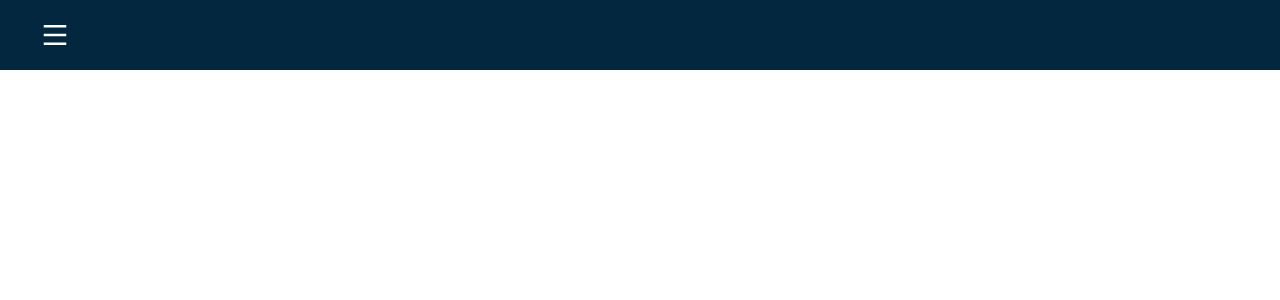
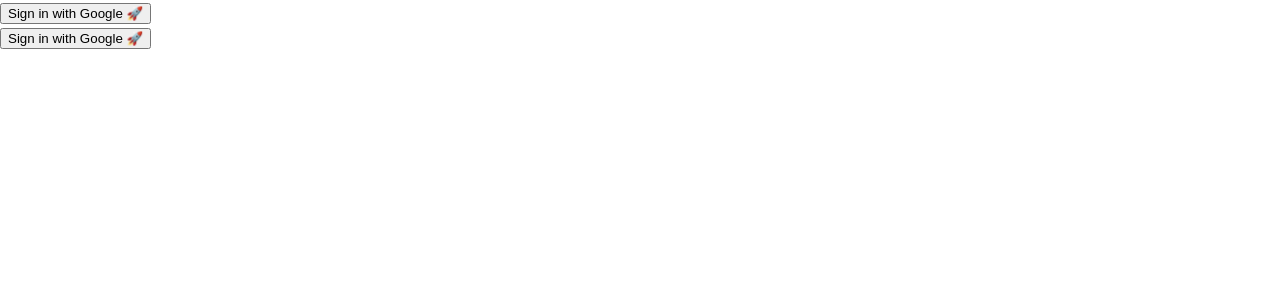
Before and after one commit to sravanmaichrla/placement-app, a React (Create React App) app: page /login in a window 1280 px wide. Shown: the top 300 px of the page. Built offline with nearby package versions, Linux system fonts and the light colour scheme.

Commit message:
second commit

```diff
--- a/src/App.jsx
+++ b/src/App.jsx
@@ -14,24 +14,25 @@
 import { useState } from 'react';
 
 function App() {
-  const [showMenu, setShowMenu] = useState(false);
+  // const [showMenu, setShowMenu] = useState(false);
   return (
 <BrowserRouter>
 <GoogleOAuthProvider clientId="146252088511-iel0g4aggqv0omaa3hprk13m2cr1qjba.apps.googleusercontent.com">
     <div className='pp'>
-      <header>
+      {/* <header>
         <div className='headerPart'>
-        {/* <div><img src={logo} alt='college logo' className='logo'/></div> */}
+        <div><img src={logo} alt='college logo' className='logo'/></div>
         <div><RiMenuFill onClick={()=> {setShowMenu(!showMenu)}} onMouseOver={()=> {setShowMenu(!showMenu)}} className='menuIcon '/></div>
-        {/* onClick={()=> {setShowMenu(!showMenu)}} */}
-        {/* <div className='cilckprofile'><CgProfile /></div>  */}
+        onClick={()=> {setShowMenu(!showMenu)}}
+        <div className='cilckprofile'><CgProfile /></div>
         </div>
-      </header>
-       <Navbar show = {showMenu}/>
+      </header> */}
+       {/* <Navbar show = {showMenu}/> */}
+       <Login/>
        <div className='main'>
           <Routes>
            <Route path="/login" element={<Login />} />
-          <Route path="/" element={<Dashboard />} />
+          <Route path="/dashboard" element={<Dashboard />} />
           <Route path="/profile" element={<ProfilePage />} />
 
           </Routes>
--- a/src/pages/Login.jsx
+++ b/src/pages/Login.jsx
@@ -6,23 +6,29 @@
 
 function Login() {
     const [showLogin, setShowLogin] = useState(false);
-    const responseSucess = (credentialResponse) => {
-        setShowLogin(true);
-        const decoded = jwtDecode(credentialResponse.credential);
-        console.log(decoded);
-        // setShowLogout(true);
-      };
+    // const responseSucess = (credentialResponse) => {
+    //     setShowLogin(true);
+    //     const decoded = jwtDecode(credentialResponse.credential);
+    //     console.log(decoded);
+    //     // setShowLogout(true);
+    //   };
 
-      const responseFailure = () => {
-        console.log("login is not sucesss");
-      };
+    //   const responseFailure = () => {
+    //     console.log("login is not sucesss");
+    //   };
 
-      const Logout = () => {
-        setShowLogin(true);
-      };
+    //   const Logout = () => {
+    //     setShowLogin(true);
+    //   };
+
+    const login = useGoogleLogin({
+        onSuccess: codeResponse => {const decoded = jwtDecode(codeResponse.credential);
+            console.log(decoded)},
+        flow: 'auth-code',setShowLogin : true,
+      });
   return (
     <div>
-
+        <button onClick={()=>{login()}}>Sign in with Google 🚀</button>
     </div>
 
   )
```
